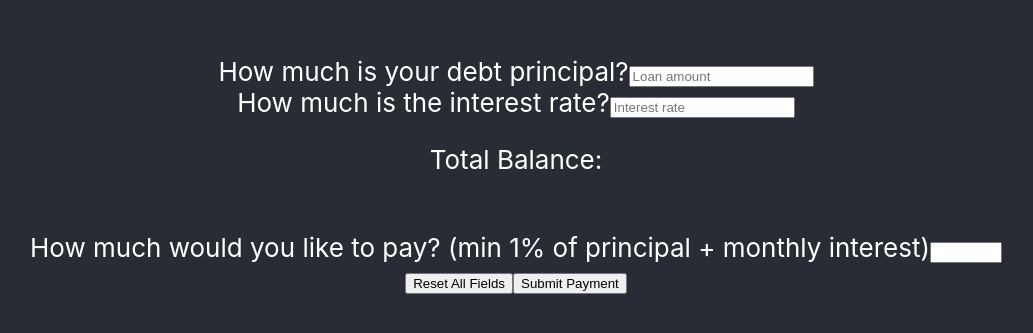
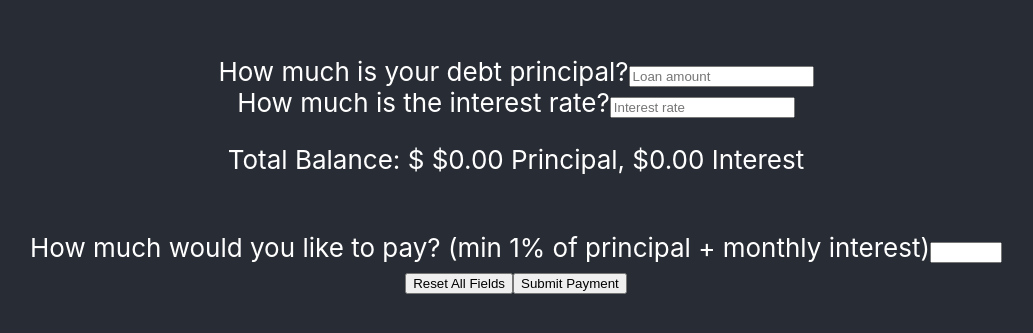
Before and after one commit to EGROENE/react-debt-free-calculator, a React (Create React App) app: page / in a window 1280 px wide. Shown: the part 225-558 px from the top of the page, without its empty margins (124-1157 px from the left). Built offline with nearby package versions, Linux system fonts and the light colour scheme.

Commit message:
Display (rudimentarily) balance breakdown
Displays on change of loan amount & interest rate fields

```diff
--- a/src/App.js
+++ b/src/App.js
@@ -171,7 +171,32 @@ class App extends React.Component {
               required
             />
             <br />
-            <p>Total Balance: {this.state.totalBalance}</p>
+            <p>
+              {"Total Balance: $ " +
+                this.state.totalBalance.toLocaleString(undefined, {
+                  minimumFractionDigits: 2,
+                  maximumFractionDigits: 2,
+                }) +
+                " "}
+              <span>
+                {" $" +
+                  Number(this.state.loanAmount).toLocaleString(undefined, {
+                    minimumFractionDigits: 2,
+                    maximumFractionDigits: 2,
+                  }) +
+                  " Principal, "}
+                {"$" +
+                  (
+                    Number(this.state.loanAmount) *
+                    Number(this.state.interestRate / 100)
+                  ).toLocaleString(undefined, {
+                    minimumFractionDigits: 2,
+                    maximumFractionDigits: 2,
+                  }) +
+                  " "}
+                Interest
+              </span>
+            </p>
             <br />
             <label htmlFor="payment">
               How much would you like to pay? (min 1% of principal + monthly
```
